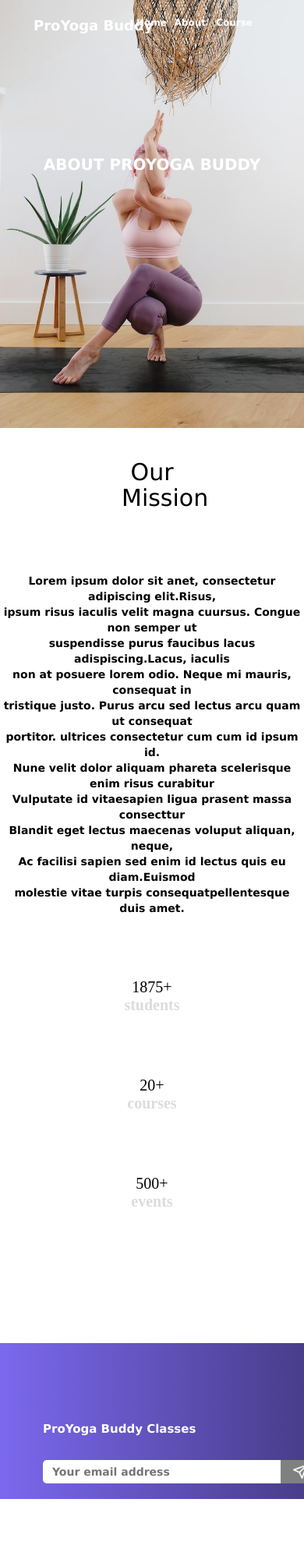
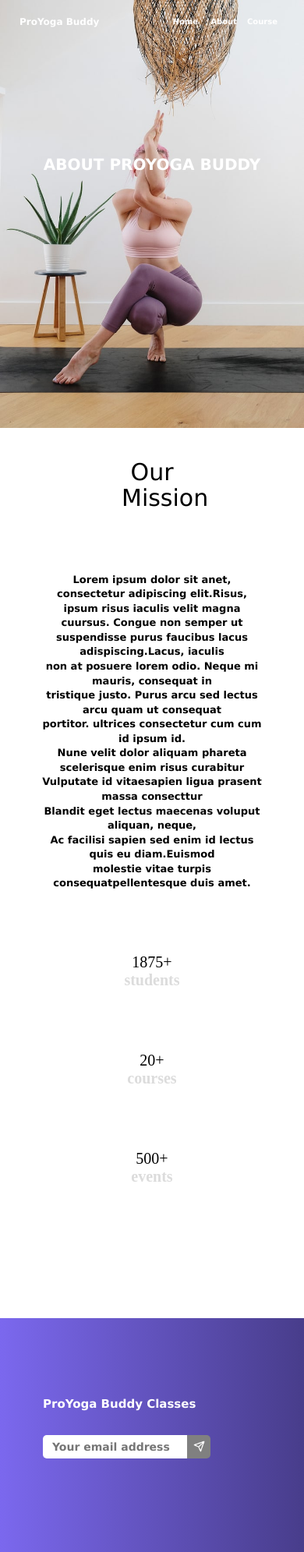
Before and after one commit to Eniola-Lawal/ProYoga, a plain HTML site: page about.html in a window 390 px wide. Shown: the whole page at 78% size. Before the commit the page ends 1923 px from the top, so only its background shows below. Drawn offline with Linux system fonts and the light colour scheme.

Commit message:
Update about.css

```diff
--- a/about.css
+++ b/about.css
@@ -24,7 +24,7 @@ text-align: center;
 }
 
 /* phone size */
-@media( max-width: 768px) and (min-width:200px){
+@media( max-width: 768px) and (min-width:426px){
     .img{
         position: relative;
     }
@@ -64,3 +64,85 @@ footer{
     height: 200px;
 }
 }
+@media( max-width: 425px) and (min-width:200px){
+       .logo{
+position: absolute;
+top:20px;
+    left:25px;
+        font-size: 12px;
+}
+    .btn1 {
+    position: absolute;
+    top:0;
+    right:8px;
+     background-color: transparent;
+        font-size: 10px;
+}
+.btn2 {
+    position: absolute;
+    top:0;
+    right:60px;
+     background-color: transparent;
+    font-size: 10px;
+}
+ .btn3 {
+    position: absolute;
+    top:0;
+    right:110px;
+      background-color: transparent;
+     font-size: 10px;
+}
+#about{
+    color: black;
+    font-size: 13px;
+    text-align: center;
+    margin: 50px 50px 0px;
+}
+    footer{
+        margin: 0px;
+    padding:  70px 40px 90px 40px;
+    background-image:linear-gradient(90deg,  mediumslateblue, darkslateblue);
+    position: relative;
+    height: 300px;
+}
+
+
+#p4{
+    font-weight: bolder;
+    font-size: 15px;
+    position: absolute;
+    top:100px;
+    left:55px;
+}
+
+#input{
+    width: 200px;
+ height: 30px;
+    position: absolute;
+    border-radius: 5px;
+    top:150px;
+    left: 55px;
+    padding-left: 10px;
+    border-color: transparent;
+}
+
+#b6{
+    width: 30px;
+    height:30px;
+    border: 1px solid black;
+    border-radius:0 5px 5px 0px;
+    border-color: transparent;
+    background-color:gray;
+    position: absolute;
+    top: 150px;
+    left:240px;
+    margin: 0;
+    padding: 2px;
+}
+
+#img4{
+    width: 15px;
+    height: 15px;
+
+}
+}
```
